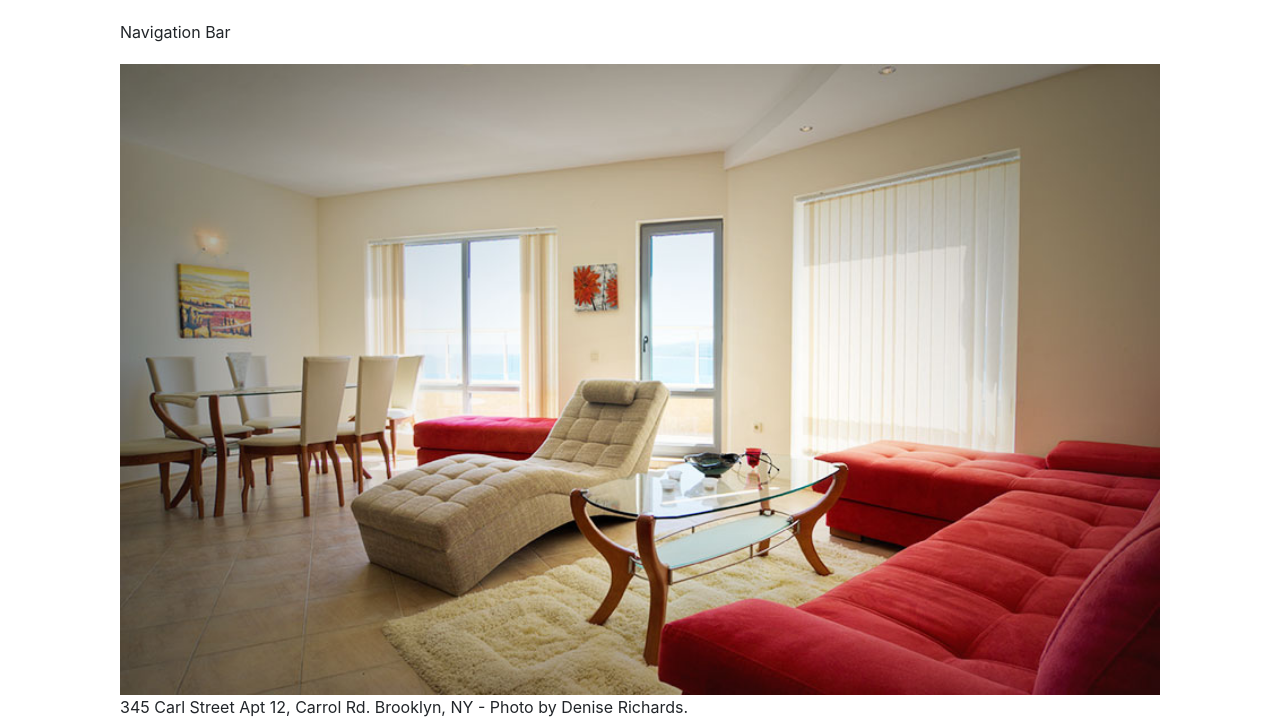
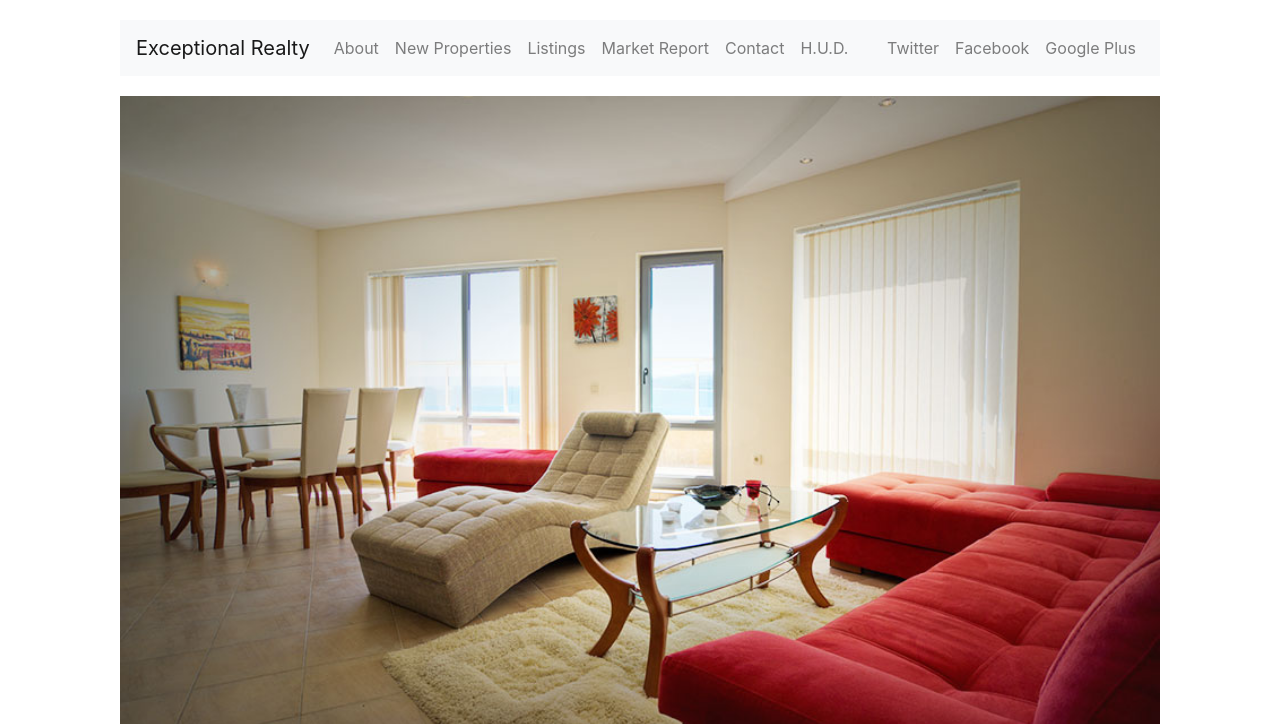
Before and after one commit to 81Jeremiah/exceptional-realty-bootstrap, a plain HTML site: page index.html in a window 1280 px wide. Shown: the top 724 px of the page. Drawn offline with nearby package versions, Linux system fonts and the light colour scheme.

Commit message:
finish navbar

```diff
--- a/index.html
+++ b/index.html
@@ -18,11 +18,53 @@
 
 <body>
   <div class="container">
+
     <div class="row">
-      <div class="col-sm-12">
-        Navigation Bar
+        <div class="col-sm-12">
+          <nav class="navbar navbar-expand-lg navbar-light bg-light">
+            <a class="navbar-brand" href="#">Exceptional Realty</a>
+            <button class="navbar-toggler" type="button" data-toggle="collapse" data-target="#navbarSupportedContent" aria-controls="navbarSupportedContent" aria-expanded="false" aria-label="Toggle navigation">
+              <span class="navbar-toggler-icon"></span>
+            </button>
+
+            <div class="collapse navbar-collapse" id="navbarSupportedContent">
+              <ul class="navbar-nav mr-auto">
+                <li class="nav-item">
+                  <a class="nav-link" href="#">About</a>
+                </li>
+                <li class="nav-item">
+                  <a class="nav-link" href="#">New Properties</a>
+                </li>
+                <li class="nav-item">
+                  <a class="nav-link" href="#">Listings</a>
+                </li>
+                <li class="nav-item">
+                  <a class="nav-link" href="#">Market Report</a>
+                </li>
+                <li class="nav-item">
+                  <a class="nav-link" href="#">Contact</a>
+                </li>
+                <li class="nav-item">
+                  <a class="nav-link" target="_blank" href="#">H.U.D.</a>
+                </li>
+              </ul>
+
+              <ul class="nav navbar-nav navbar-right">
+                <li class="nav-item">
+                  <a class="nav-link twit" href="#" title="Twitter">Twitter</a>
+                </li>
+                <li class="nav-item">
+                  <a class="nav-link fbook" href="#" title="Facebook">Facebook</a>
+                </li>
+                <li class="nav-item">
+                  <a class="nav-link gplus" href="#" title="Google Plus">Google Plus</a>
+                </li>
+              </ul>
+            </div>
+          </nav>
+        </div>
       </div>
-    </div>
+
     <div class="row">
       <div class="col-sm-12">
         <figure>
```
